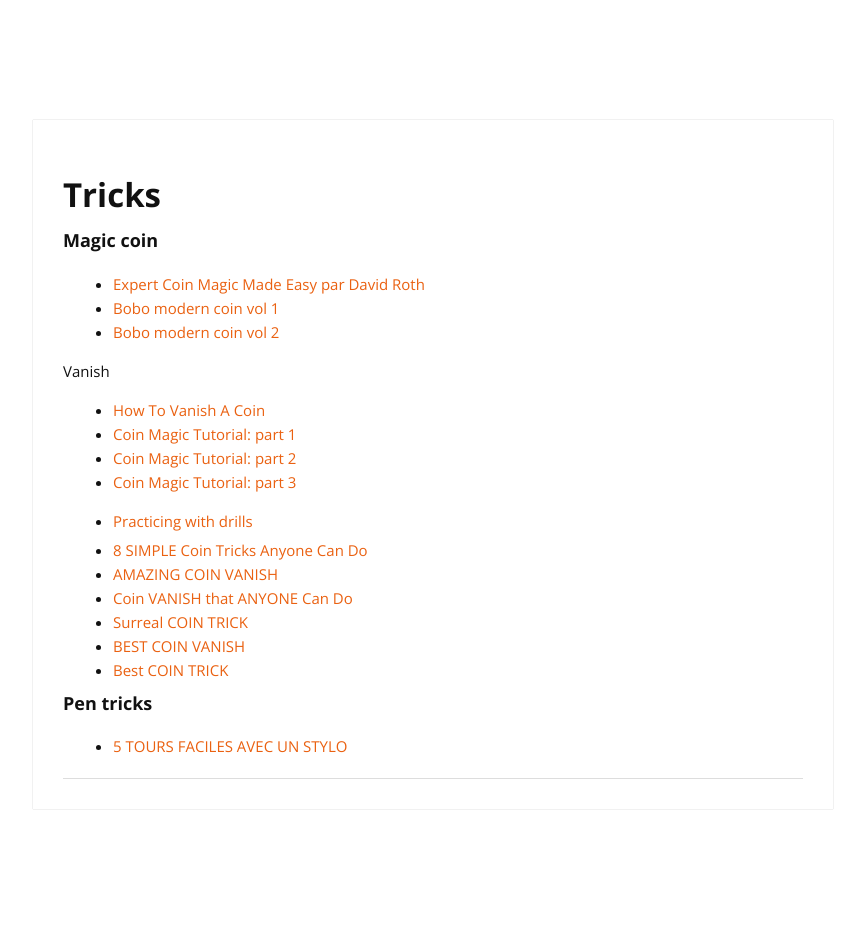
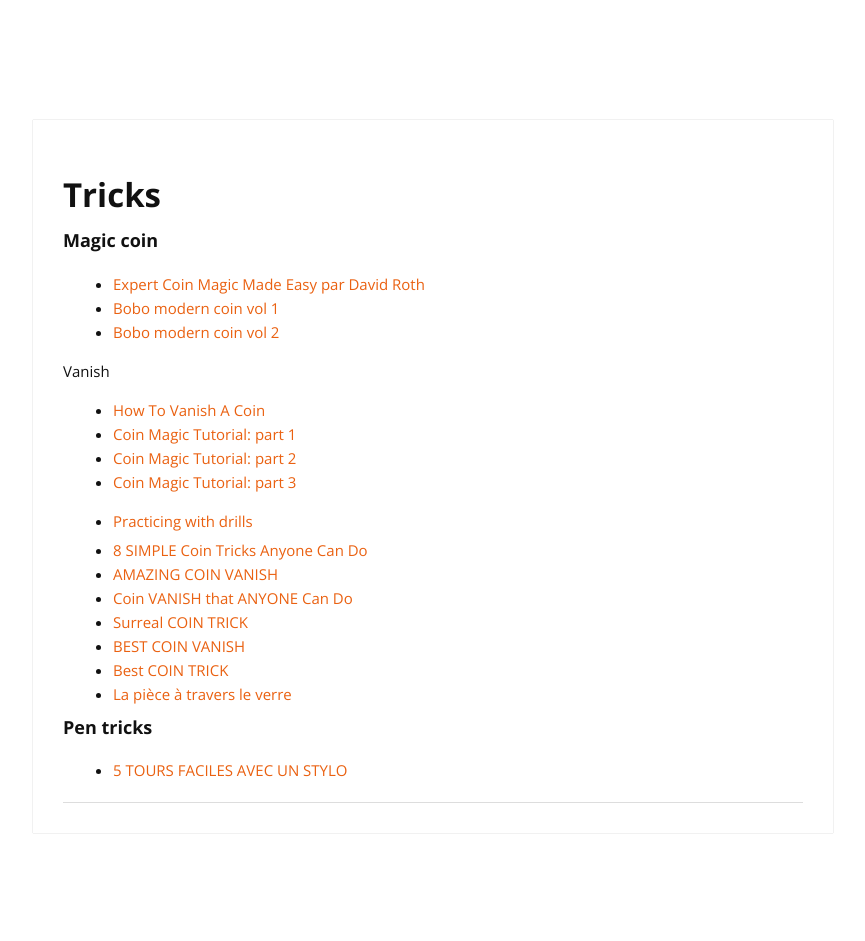
Before and after one commit to cylmat/cylmat.github.io, a Jekyll site: the page built from _pages/tricks.md, in a window 1280 px wide. Shown: the whole page, without its empty margins (207-1072 px from the left). Built offline with Jekyll 4.4.1, drawn with Linux system fonts in a browser that asks for light colours; nearby versions of some CDN libraries; before the commit the page ends 917 px from its top, so only the background shows below that.

Commit message:
Update tricks.md

```diff
--- a/_pages/tricks.md
+++ b/_pages/tricks.md
@@ -27,6 +27,7 @@
 - [Surreal COIN TRICK](https://www.youtube.com/watch?v=Nv6-_j1ayfg)
 - [BEST COIN VANISH](https://www.youtube.com/watch?v=T0Ih8MOZl6w)
 - [Best COIN TRICK](https://www.youtube.com/watch?v=xkig3h1c7Uk)
+- [La pièce à travers le verre](https://www.youtube.com/watch?v=T37AUVkuyBo)
 
 ### Pen tricks
 
```
